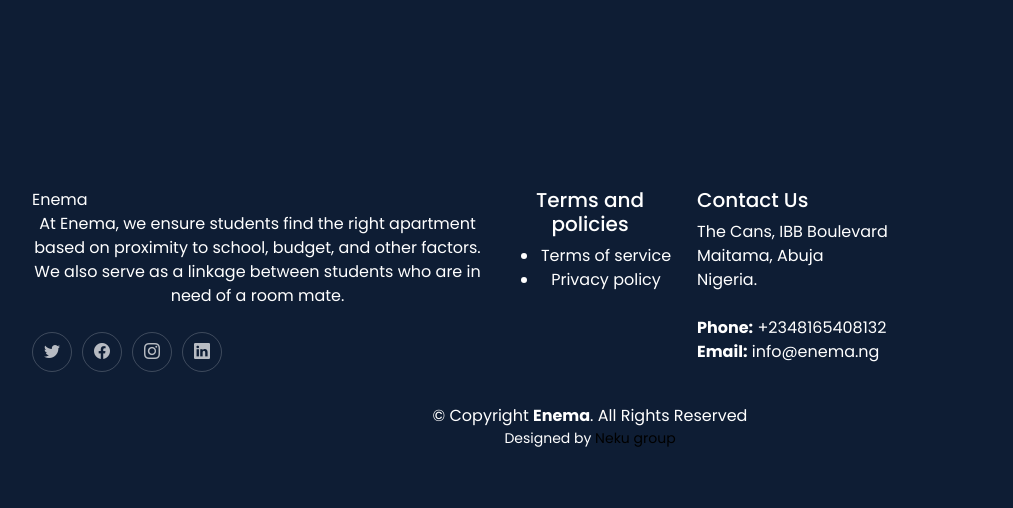
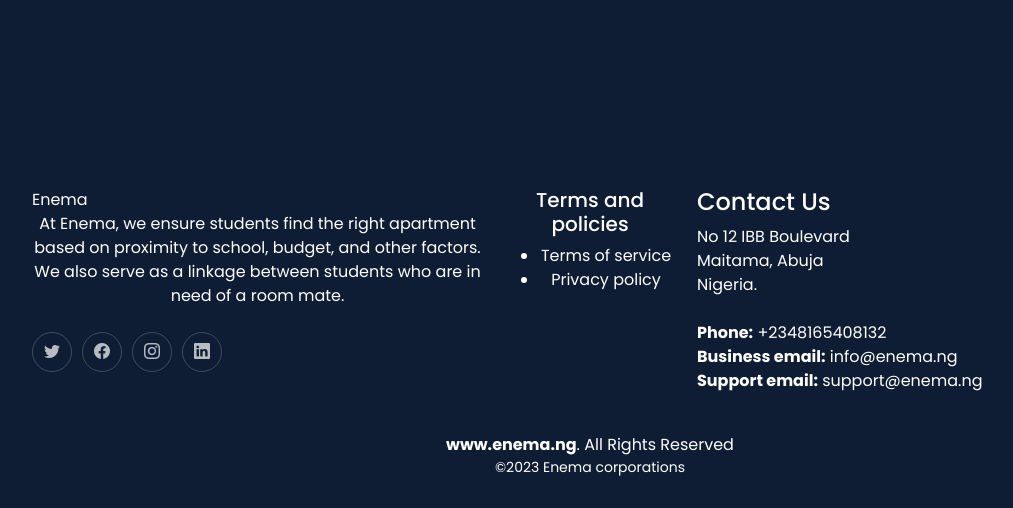
Before and after one commit to Unekwu001/newpro, a Django app: page /propertydetails/1/ in a window 1280 px wide. Shown: the part 633-1141 px from the top of the page, without its empty margins (50-1063 px from the left). Before the commit the page ends 1080 px from the top, so only its background shows below. Run offline with Django 4.2, Linux system fonts and the light colour scheme; tables that the repository leaves empty hold one stand-in row (values such as "Sample post"); some libraries are stand-ins or nearby versions; grey boxes are pictures that could not be loaded.

Commit message:
quick commit

```diff
--- a/enema/templates/property-grid.html
+++ b/enema/templates/property-grid.html
@@ -313,15 +313,15 @@
         </div>
 
 
-
-        <div class="col-lg-3 col-md-12 footer-contact text-center text-md-start">
-          <h5 id="contact"style="color:white;">Contact Us</h5>
+        <div class="col-lg-5 col-md-12 footer-contact text-center text-md-start">
+          <h4 id="contact"style="color:white">Contact Us</h4>
           <p>
-            The Cans, IBB Boulevard<br>
+            No 12 IBB Boulevard<br>
             Maitama, Abuja<br>
             Nigeria. <br><br>
             <strong>Phone:</strong> +2348165408132<br>
-            <strong>Email:</strong> info@enema.ng<br>
+            <strong>Business email:</strong> info@enema.ng<br>
+            <strong>Support email:</strong> support@enema.ng<br>
           </p>
 
         </div>
@@ -329,15 +329,16 @@
       </div>
     </div>
 
-    <div class="container mt-4">
+     <div class="container mt-4">
       <div class="copyright">
-        &copy; Copyright <strong><span>Enema</span></strong>. All Rights Reserved
+        <strong><span>www.enema.ng</span></strong>. All Rights Reserved
       </div>
       <div class="credits">
 
-        Designed by <a href="https://theo-neku.netlify.app" target="_blank">Neku group</a>
+        <a>&copy;2023 Enema corporations</a>
       </div>
     </div>
+
 
   </footer><!-- End Footer -->
 
--- a/enema/urls.py
+++ b/enema/urls.py
@@ -26,7 +26,8 @@ urlpatterns = [
     path('reset mail sent/',resetmail_sent,name='resetmail_sent'),
     path('pay/<int:id>/',pay,name='pay'),
     path('roommatesingle/<int:id>/',roomate_single,name='roomate_single'),
-    path('lodgepay/<int:id>/',lodge_pay,name='lodge_pay')
+    path('lodgepay/<int:id>/',lodge_pay,name='lodge_pay'),
+    path('congratulations/',congrats,name='congrats')
 ]
 
 if settings.DEBUG:
--- a/enema/views.py
+++ b/enema/views.py
@@ -444,3 +444,7 @@ def lodge_pay(request,id):
         lodgepics = Lodgepics.objects.filter(lodgeid=lodge.id,sn=1)
         lodgepic = lodgepics[0].picname
         return render(request,'lodge-pay.html',{'lodge':lodge,'lodgepic':lodgepic})
+
+
+def congrats(request):
+    return render(request,'congrats.html')
```
Also changed, not shown: enema/templates/agent-single.html (+4 -3 lines), enema/templates/agents-grid.html (+6 -5 lines), enema/templates/congrats.html (added, +23 -0 lines).
